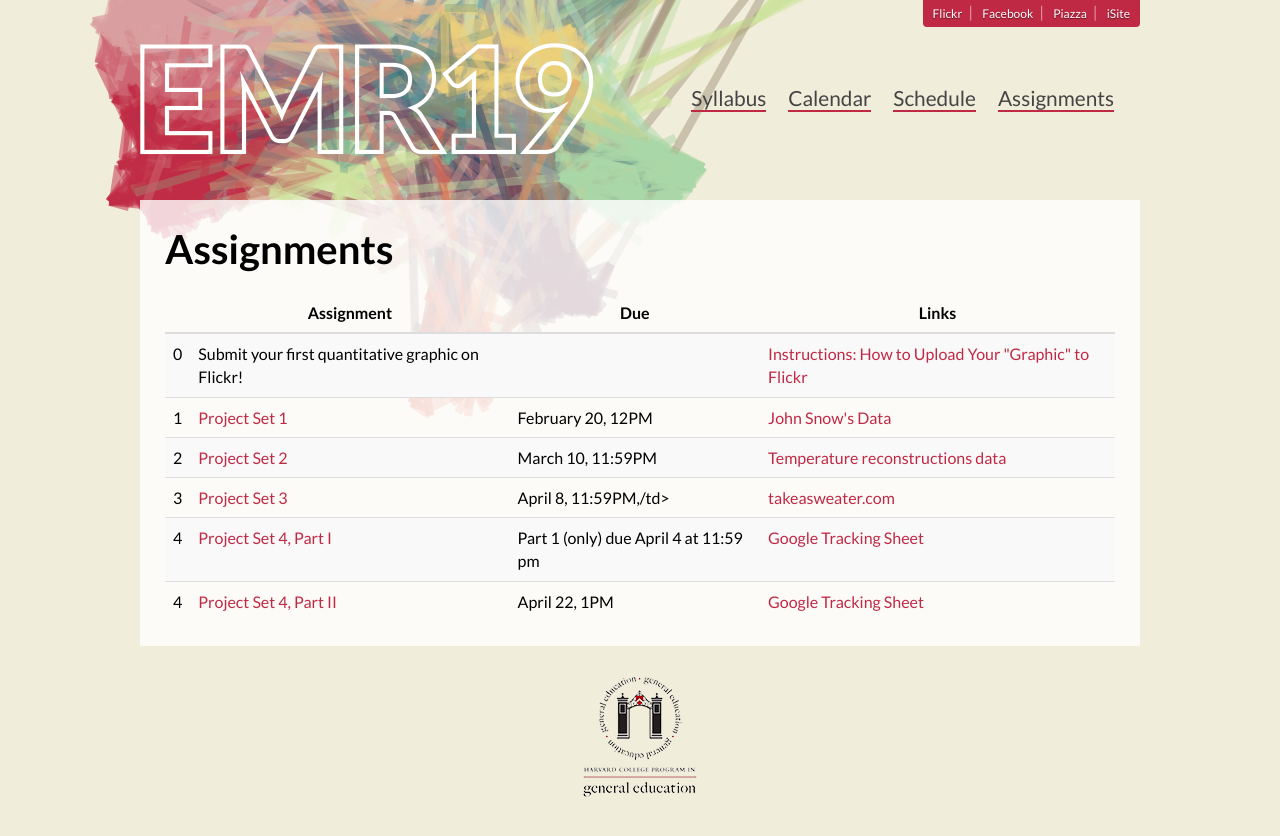
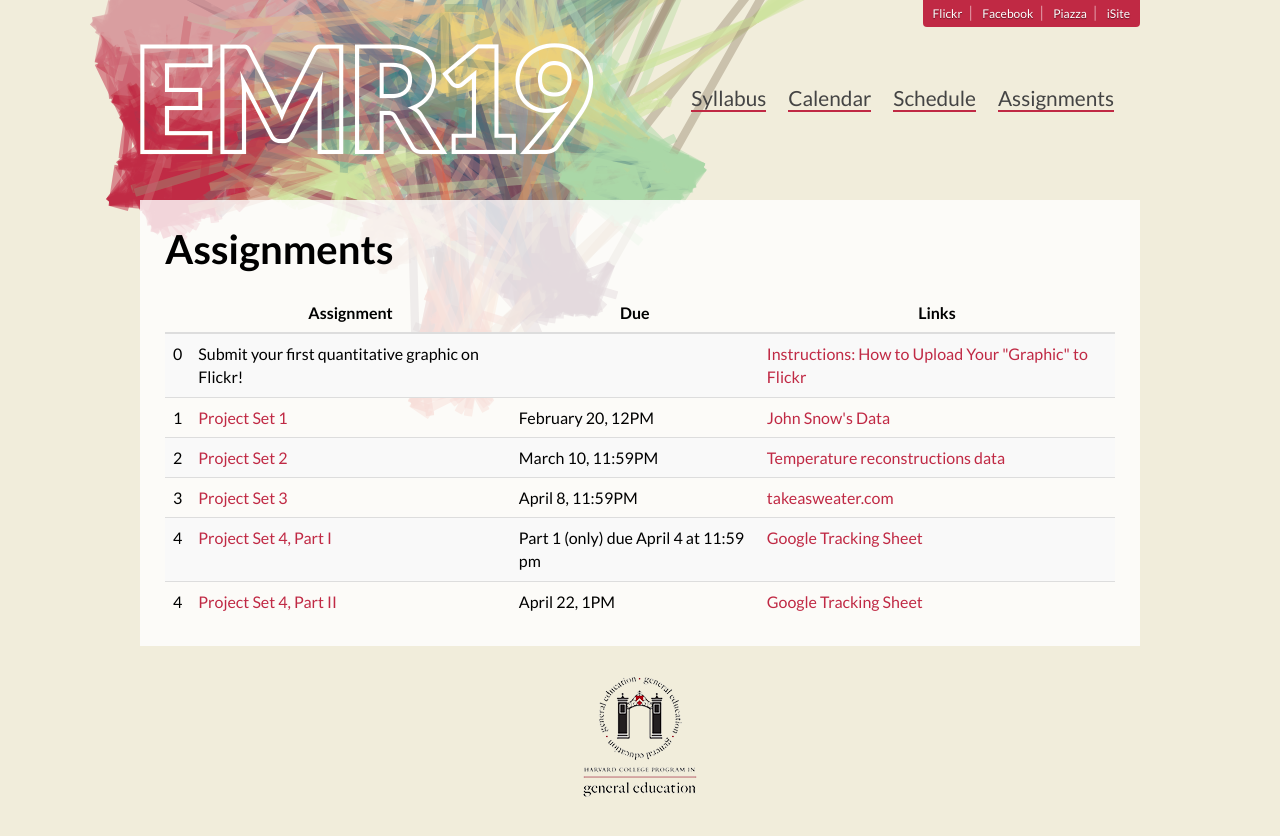
Before and after one commit to emr19/emr19.github.io, a Jekyll site: the page built from assignments/index.html, in a window 1280 px wide. Shown: the top 836 px of the page. Built offline with Jekyll 4.4.1, drawn with Linux system fonts in a browser that asks for light colours; Markdown is read by kramdown in place of the engine named in the settings.

```diff
--- a/assignments/index.html
+++ b/assignments/index.html
@@ -39,7 +39,7 @@ title: Assignments
     <tr>
       <td>3</td>
       <td><a href="https://www.dropbox.com/s/tt2smb4cqsjqf4z/ps3.pdf">Project Set 3</a></td>
-      <td>April 8, 11:59PM,/td>
+      <td>April 8, 11:59PM</td>
       <td><a href="http:takeasweater.com">takeasweater.com</a></td>
     </tr>
 
```
